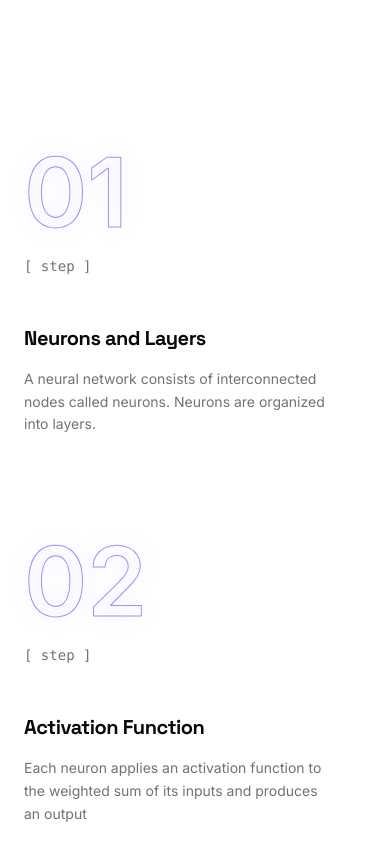
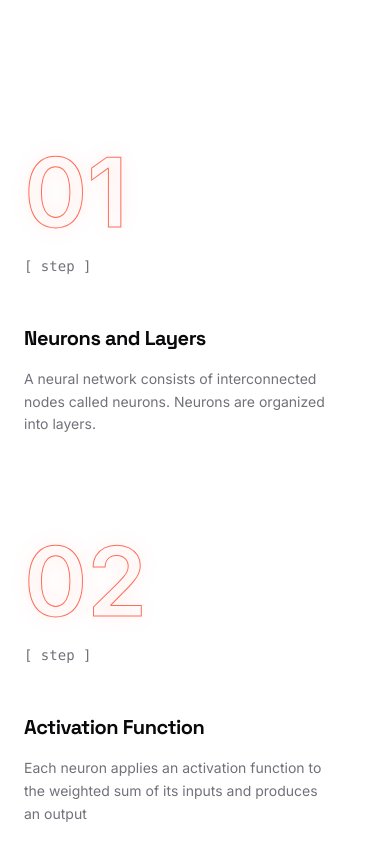
Before and after one commit to mchaitanya1118/neqtra, a React (Vite) app: page / in a window 390 px wide. Shown: the part 2960-3804 px from the top of the page. Built offline with nearby package versions, Linux system fonts and the light colour scheme.

Commit message:
Update Sign In to use visible outline buttons on desktop and mobile

```diff
--- a/src/components/layout/Navbar.tsx
+++ b/src/components/layout/Navbar.tsx
@@ -43,7 +43,7 @@ export function Navbar() {
         <div className="hidden md:flex items-center gap-4">
           {!isAuthenticated ? (
             <Link href="/login">
-              <a className="text-sm font-medium hover:text-white transition-colors">Sign In</a>
+              <Button variant="outline" className="text-sm font-bold border-white/20 hover:bg-white/10 hover:text-white">Sign In</Button>
             </Link>
           ) : (
             <Link href="/console">
@@ -84,7 +84,7 @@ export function Navbar() {
               <div className="h-px bg-white/5 my-2" />
               {!isAuthenticated ? (
                 <Link href="/login">
-                  <a className="text-lg font-medium">Sign In</a>
+                  <Button variant="outline" className="w-full border-white/20 text-foreground font-bold hover:bg-white/5">Sign In</Button>
                 </Link>
               ) : (
                 <Link href="/console">
--- a/src/components/sections/HowItWorks.tsx
+++ b/src/components/sections/HowItWorks.tsx
@@ -68,8 +68,8 @@ export function HowItWorks() {
                 <span
                   className="text-8xl font-bold text-transparent select-none transition-all duration-500"
                   style={{
-                    WebkitTextStroke: '1px #a78bfa', // Light purple/blue outline
-                    textShadow: '0 0 20px rgba(167, 139, 250, 0.1)'
+                    WebkitTextStroke: '1px #ff6d5a', // Brand orange outline
+                    textShadow: '0 0 20px rgba(255, 109, 90, 0.1)'
                   }}
                 >
                   {step.id}
```
